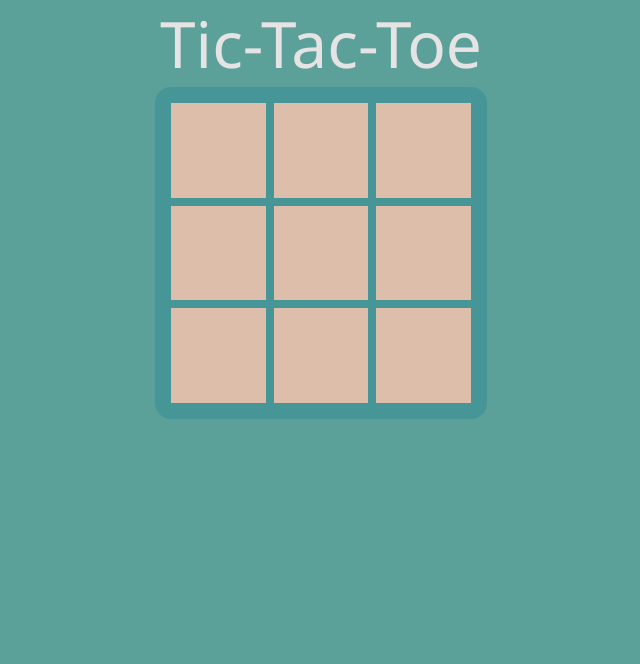
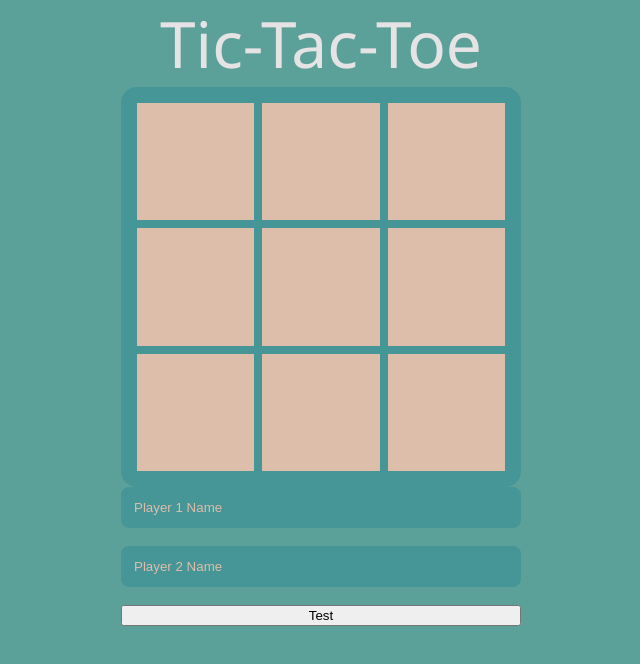
Before and after one commit to autumn034/odin-tic-tac-toe, a plain HTML site: page index.html in a window 1280 px wide. Shown: the whole page, without its empty margins (319-959 px from the left). Drawn offline with Linux system fonts and the light colour scheme.

Commit message:
Work on player name input and its css

```diff
--- a/index.html
+++ b/index.html
@@ -12,6 +12,12 @@
 
     <div id="message"></div>
     <div id="result-display"></div>
+
+    <div id="player-creation">
+        <input type="text" id="player1Name" name="player1Name" placeholder="Player 1 Name"><br>
+        <input type="text" placeholder="Player 2 Name"><br>
+        <button id="start-btn">Test</button>
+    </div>
     <script src="script.js"></script>
 </body>
 </html>
--- a/script.js
+++ b/script.js
@@ -10,6 +10,7 @@ const Game = (() => {
     let currentPlayerIndex;
     let gameOver;
     let board;
+    let round;
 
     let render = () => {
         let boardHTML = "";
@@ -31,6 +32,7 @@ const Game = (() => {
         currentPlayerIndex = 0; // we assign the value here in case the game needs to restart.
         gameOver = false;
         board = ["", "", "", "", "", "", "", "", ""];
+        round = 1;
         render();
     }
 
@@ -39,11 +41,14 @@ const Game = (() => {
         if (!board[index]) { // prevents players from overriding each others moves
             board[index] = players[currentPlayerIndex].marker;
             currentPlayerIndex = currentPlayerIndex == 0 ? 1 : 0;
+            round += 1;
             console.log(currentPlayerIndex);
             render();
 
             if (checkForWin()) {
                 alert(`${players[currentPlayerIndex].name} has won!`)
+            } else if (round === 10) {
+                alert('Tie!');
             }
         }
     }
@@ -70,12 +75,15 @@ const Game = (() => {
         return false;
     }
 
-
     return {
         start
     };
 
-
 })();
 
+
+
+
+
+
 Game.start();
--- a/style.css
+++ b/style.css
@@ -1,6 +1,8 @@
 body {
     background-color: #5BA199;
-    margin: 0 auto;
+    margin-top: 10vh;
+    max-width: 400px;
+    margin: auto;
 }
 
 header {
@@ -11,9 +13,9 @@ header {
 }
 
 .board {
-    margin: 0 auto;
-    width: 300px;
-    height: 300px;
+    box-sizing: border-box;
+    width: 400px;
+    height: 400px;
     display: grid;
     grid-template-rows: repeat(3, 1fr);
     grid-template-columns: repeat(3, 1fr);
@@ -33,3 +35,40 @@ header {
     font-family: Verdana, Geneva, Tahoma, sans-serif;
     user-select: none;
 }
+
+#player-creation {
+    display: flex;
+    flex-direction: column;
+    width: 100%;
+    margin: 0;
+}
+
+#player-creation input[type="text"] {
+    border: 5px solid #469597;
+    padding: 8px;
+    background-color: #469597;
+    border-radius: 8px;
+    color: #DDBEAA;
+}
+
+#player-creation input[type="text"]:focus {
+    border: 5px solid #469597;
+    outline: none;
+}
+
+#player-creation input[type="text"]::placeholder {
+    color: #DDBEAA;
+}
+
+
+
+
+@media only screen and (max-width: 300px) {
+    header {
+        text-align: center;
+        font-family:'Segoe UI', Tahoma, Geneva, Verdana, sans-serif;
+        font-size: 3rem;
+        color: #E5E3E4;
+    }
+
+}
```
